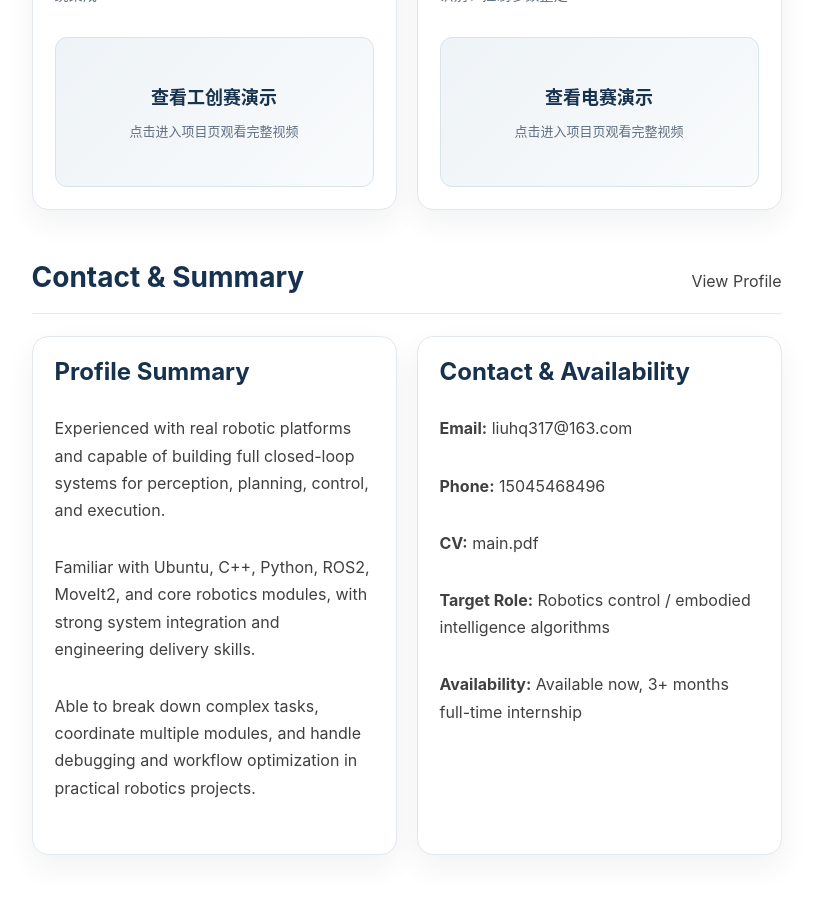
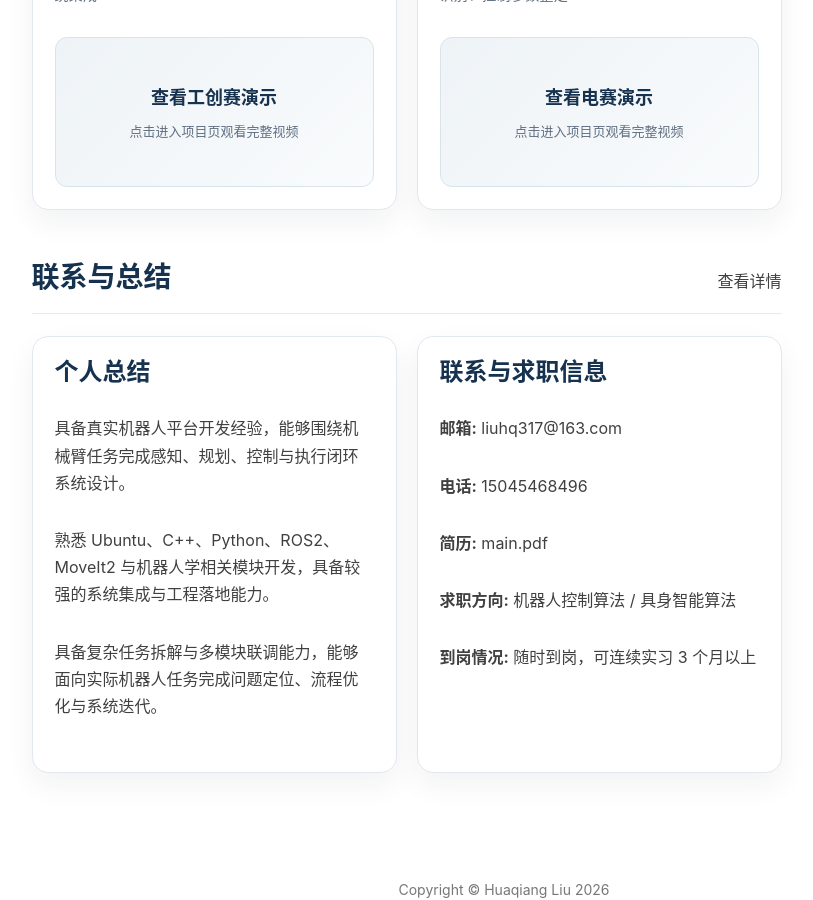
Before and after one commit to huaqLiu/huaqLiu.github.io, a Jekyll site: the page built from index.html, in a window 1280 px wide and 900 px high, scrolled down 3907 px. Shown: the whole window, without its empty margins (136-949 px from the left). Built offline with Jekyll 4.4.1, drawn with Linux system fonts in a browser that asks for light colours; nearby versions of some CDN libraries; the list of posts is cut into pages by our own code; comment, search, counter and statistics services are not loaded; some of the changed text lies outside the part shown.

Commit message:
修改主页中文

```diff
--- a/_data/academic.yml
+++ b/_data/academic.yml
@@ -12,7 +12,7 @@ profile:
   cv_path: "/main.pdf"
   avatar: "/photo.png"
   hero_image: "/img/home-bg-art.jpg"
-  hero_tagline_zh: "聚焦机械臂、无人机与具身智能方向的控制、感知与系统集成实践。"
+  hero_tagline_zh: "聚焦机械臂、无人机等机器人与具身智能方向的控制、感知及系统集成实践。"
   hero_tagline_en: "Focused on control, perception, and system integration for robotic arms, drones, and embodied intelligence."
 
 bio:
--- a/index.html
+++ b/index.html
@@ -124,19 +124,19 @@ no-catalog: true
 
   <section class="academic-section">
     <div class="academic-section-heading">
-      <h2>Contact & Summary</h2>
-      <a href="{{ '/videos/' | prepend: site.baseurl }}">View Profile</a>
+      <h2>联系与总结</h2>
+      <a href="{{ '/videos/' | prepend: site.baseurl }}">查看详情</a>
     </div>
     <div class="academic-grid">
       <article class="academic-card">
-        <h3>Profile Summary</h3>
-        {% for item in summary.en limit:3 %}
+        <h3>个人总结</h3>
+        {% for item in summary.zh limit:3 %}
         <p>{{ item }}</p>
         {% endfor %}
       </article>
       <article class="academic-card">
-        <h3>Contact & Availability</h3>
-        {% for item in contacts.en %}
+        <h3>联系与求职信息</h3>
+        {% for item in contacts.zh %}
         <p>
           <strong>{{ item.label }}:</strong>
           {% if item.url != "" %}
```
